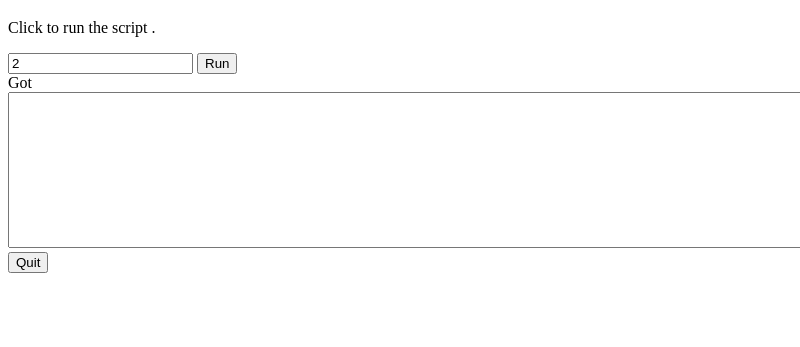
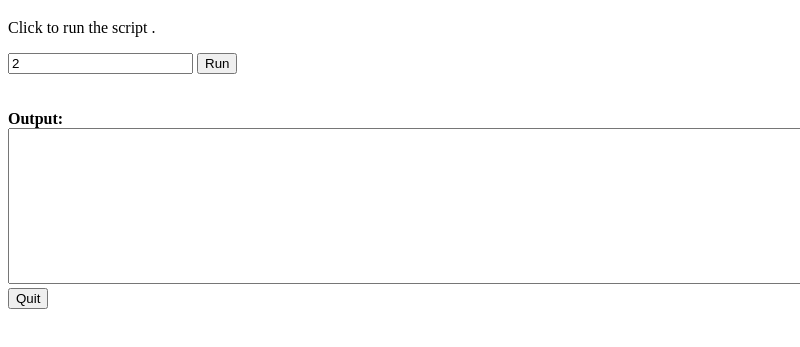
Before and after one commit to knjp/pyadf, an Electron app: page index.html in a window 800 px wide. Shown: the part 61-408 px from the top of the page. Drawn offline with Linux system fonts and the light colour scheme.

Commit message:
Changed the label on the main window.b

```diff
--- a/index.html
+++ b/index.html
@@ -9,8 +9,8 @@
 	<p>Click to run the script </code>.</p>
 	<input id="input" value="2"></input>
 	<input id="btn" type="button" value="Run"></input>
-	</br>
-	Got <span id="result"></span> <br>
+	</br><br><br>
+	<b> Output: </b> <br>
 	<textarea id="tarea" rows="10" cols="100"></textarea><br>
 	<input id="quit" type="button" value="Quit"></input>
 
```
